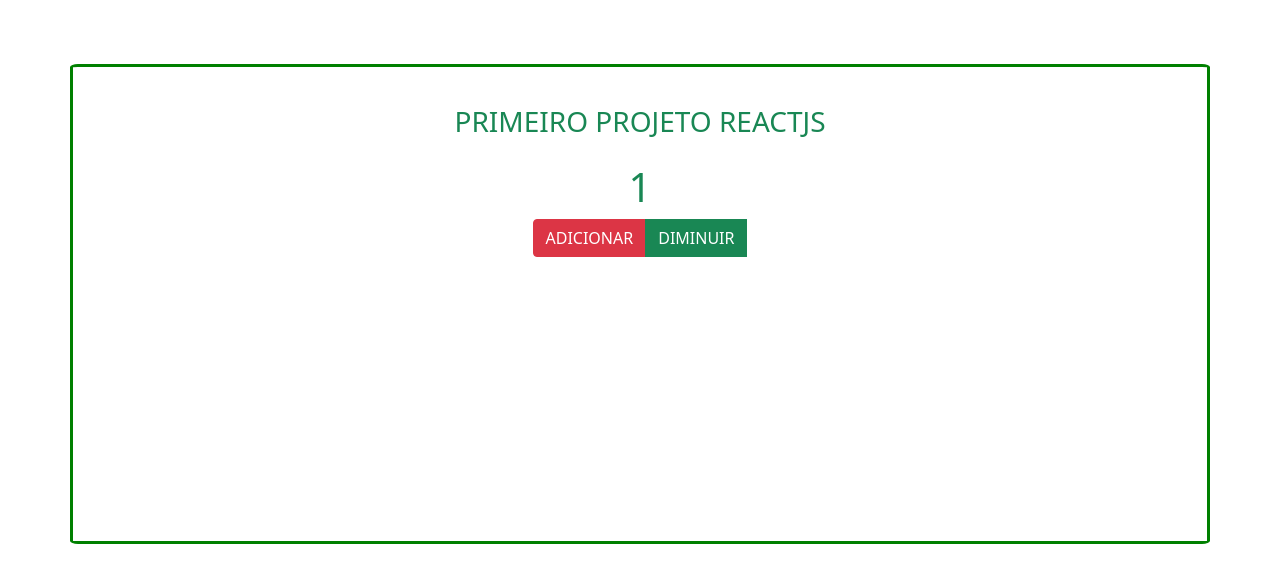
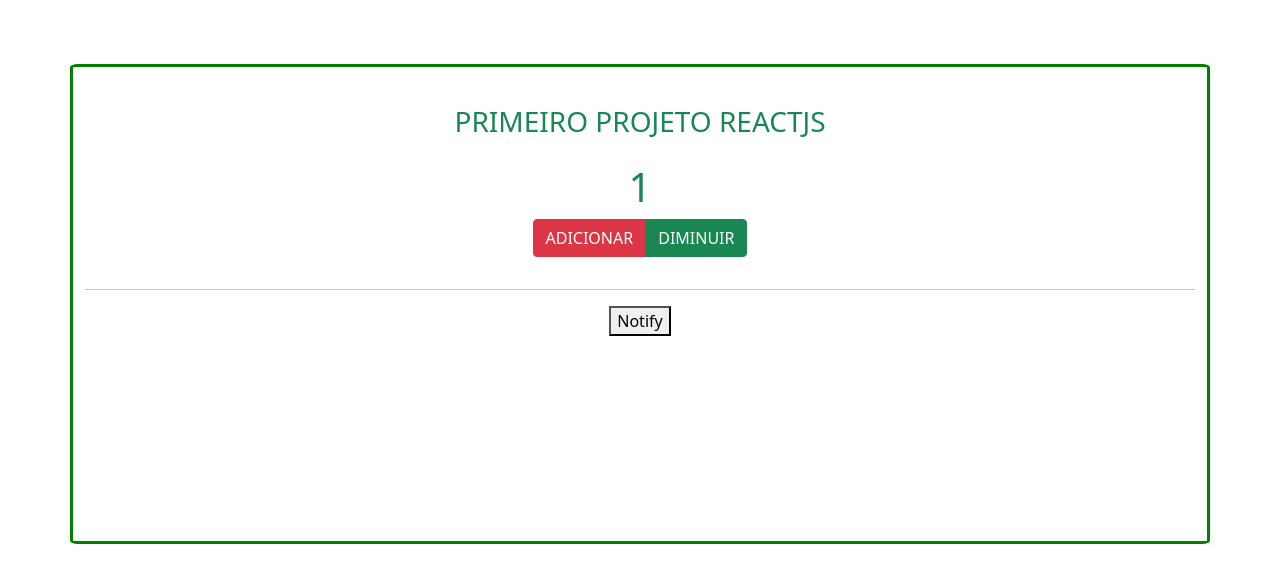
Before and after one commit to Auugust0-Carnaval/ReactProject, a React (Create React App) app: page / in a window 1280 px wide. Shown: the top 582 px of the page. Built offline with nearby package versions, Linux system fonts and the light colour scheme.

Commit message:
Adicionando lib react-toastfy e tentando implementa-la

```diff
--- a/package.json
+++ b/package.json
@@ -12,6 +12,7 @@
     "react": "^18.2.0",
     "react-dom": "^18.2.0",
     "react-scripts": "5.0.1",
+    "react-toastify": "^9.0.8",
     "reactstrap": "^9.1.1",
     "semantic-ui-css": "^2.4.1",
     "semantic-ui-react": "^2.1.3",
--- a/src/App.js
+++ b/src/App.js
@@ -5,6 +5,7 @@
 import { IonButton, IonContent, useIonAlert, IonAlert } from '@ionic/react';
 import { star } from 'ionicons/icons';
 
+import { toast } from 'react-toastify';
 
 function Capslock(props){
   const textoinserido = props.children;
@@ -14,16 +15,12 @@
 }
 
 function Contador(){
+
  const [contador,setContador] = useState(1);
 
 
   function adicionarContador(){
     setContador(contador + 1);
-
-    if(contador == 10){
-      var text = `o numero é maior que ${contador}`;
-      alert(text.toUpperCase());
-    }
   }
 
   function diminuirContador(){
@@ -41,10 +38,6 @@
           <div class="btn-group" role="group" aria-label="Basic mixed styles example">
             <button type="button" class="btn btn-danger" onClick={adicionarContador}>ADICIONAR</button>
             <button type="button" class="btn btn-success" onClick={diminuirContador}>DIMINUIR</button>
-            <IonContent>
-              <IonButton color="primary">teste</IonButton>
-            </IonContent>
-
           </div>
         </div>
       </div>
@@ -54,6 +47,13 @@
 }
 
 function App() {
+
+  const text = `perigo`;
+
+  const notify = () => {
+    toast("ola");
+  }
+
   return (
     <div className="App">
       <div class = "container" id="container">
@@ -62,10 +62,30 @@
             <Capslock>Primeiro projeto reactjs</Capslock>
           </h3>
         </strong>
-        <Contador></Contador>
+        <Contador></Contador><hr></hr>
+        <button onClick={notify}>Notify</button>
       </div>
     </div>
   );
 }
 
 export default App;
+
+
+// import React from 'react';
+
+// import { ToastContainer, toast } from 'react-toastify';
+// import 'react-toastify/dist/ReactToastify.css';
+
+// function App(){
+//   const notify = () => toast("Wow so easy!");
+
+//   return (
+//     <div>
+//       <button onClick={notify}>Notify!</button>
+//       <ToastContainer />
+//     </div>
+//   );
+// }
+
+// export default App;
--- a/src/index.js
+++ b/src/index.js
@@ -6,7 +6,7 @@
 import 'bootstrap/dist/css/bootstrap.min.css';
 import 'alertifyjs/build/css/alertify.css';
 import '@ionic/react/css/core.css';
-
+import 'react-toastify/dist/ReactToastify.css';
 
 const root = ReactDOM.createRoot(document.getElementById('root'));
 root.render(
```
Also changed, not shown: 1 other file (tests, documents, lock files or other folders).
